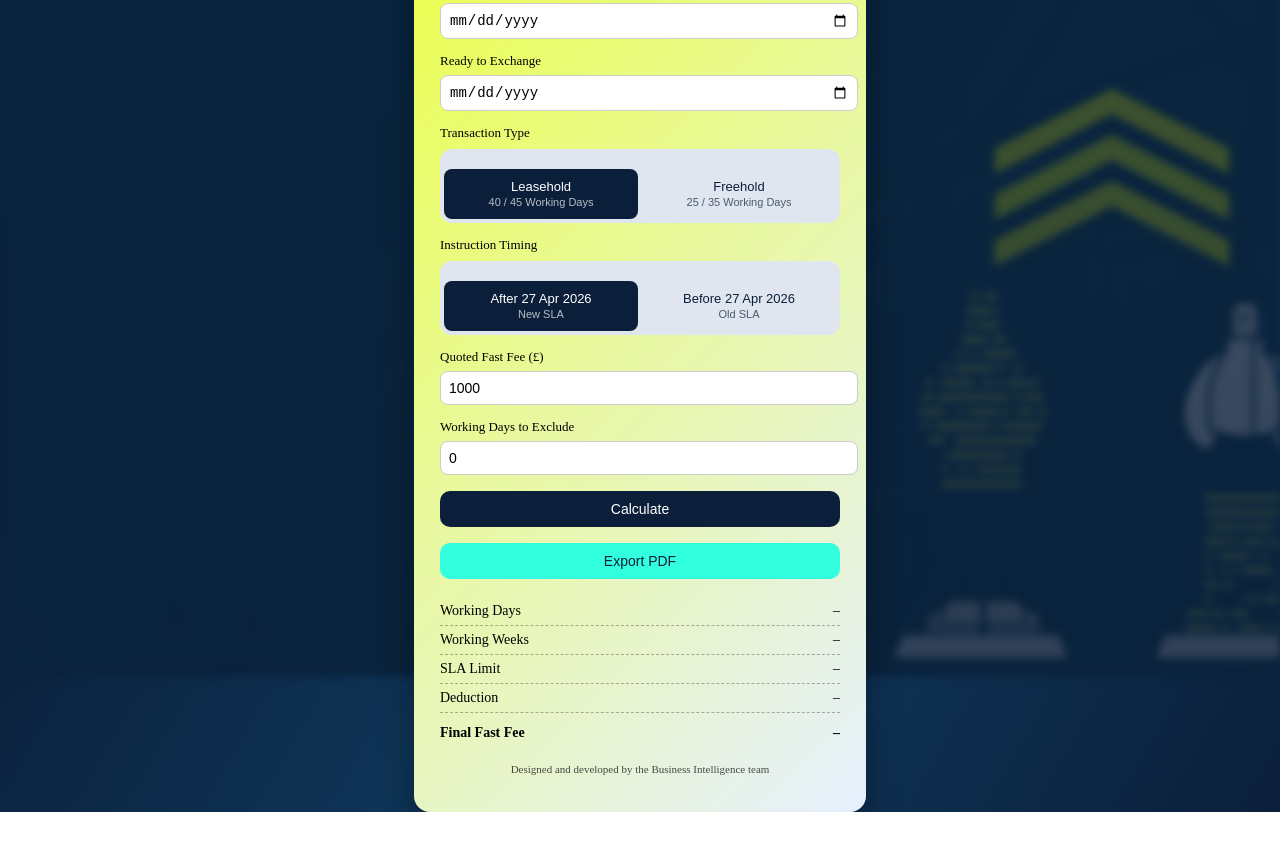
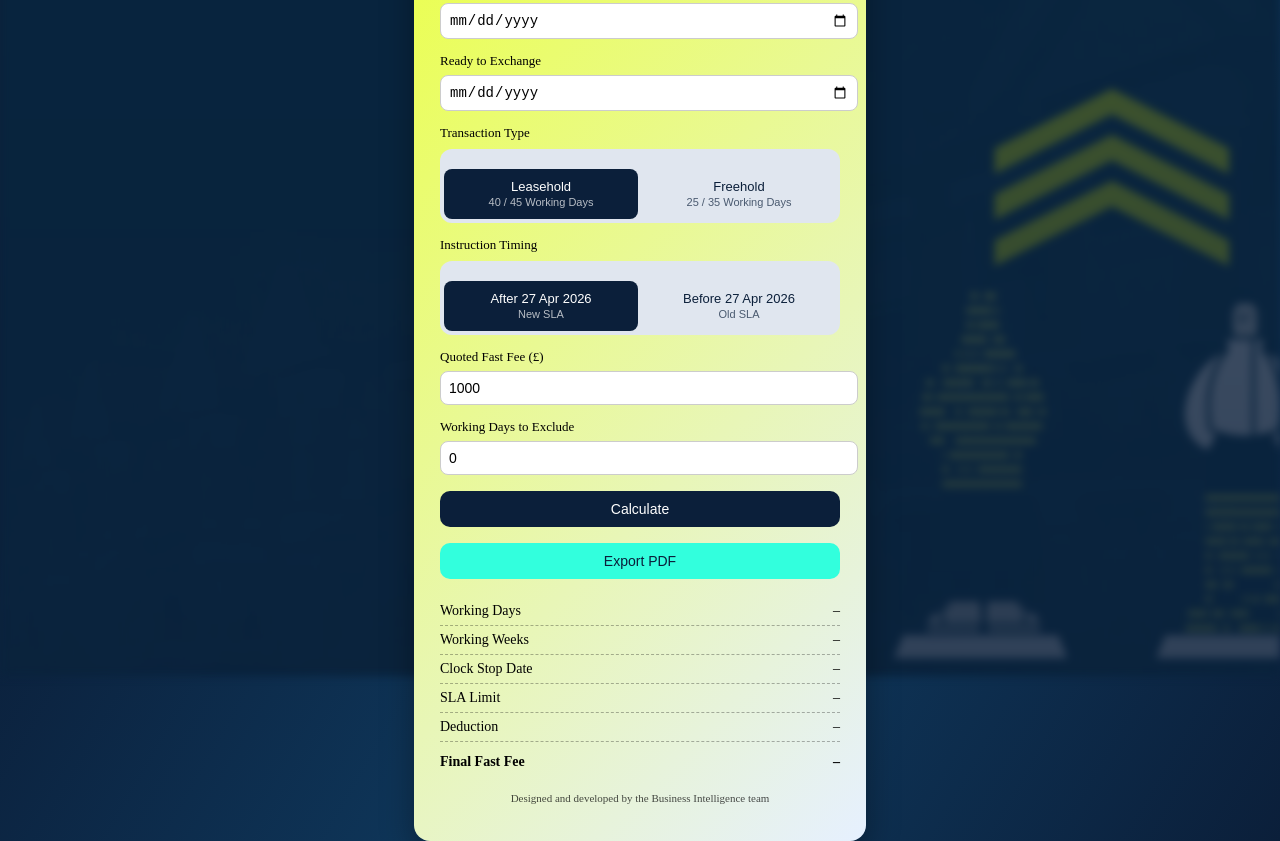
Before and after one commit to ShaheenH-DA/fast-fee-calculator, a plain HTML site: page index.html in a window 1280 px wide. Shown: the part 124-965 px from the top of the page. Before the commit the page ends 936 px from the top, so only its background shows below. Drawn offline with Linux system fonts and the light colour scheme.

Commit message:
index.html

```diff
--- a/index.html
+++ b/index.html
@@ -24,7 +24,6 @@
     <label>Ready to Exchange</label>
     <input type="date" id="stopDate">
 
-    <!-- ✅ Transaction Type -->
     <label>Transaction Type</label>
     <div class="segmented">
       <button class="segment type active" data-type="leasehold">
@@ -35,7 +34,6 @@
       </button>
     </div>
 
-    <!-- ✅ NEW Instruction Period -->
     <label>Instruction Timing</label>
     <div class="segmented">
       <button class="segment instruction active" data-period="after">
@@ -57,16 +55,27 @@
 
     <div class="results">
       <div><span>Working Days</span><span id="workingDays">–</span></div>
+
       <div><span>Working Weeks</span><span id="workingWeeks">–</span></div>
+
+      <div>
+        <span>Clock Stop Date</span>
+        <span id="clockStopDate">–</span>
+      </div>
+
       <div><span>SLA Limit</span><span id="slaLimit">–</span></div>
+
       <div><span>Deduction</span><span id="deduction">–</span></div>
+
       <div class="highlight">
         <span>Final Fast Fee</span>
         <span id="finalFee">–</span>
       </div>
     </div>
 
-    <p class="footer">Designed and developed by the Business Intelligence team</p>
+    <p class="footer">
+      Designed and developed by the Business Intelligence team
+    </p>
   </div>
 
   <script src="app.js"></script>
```
